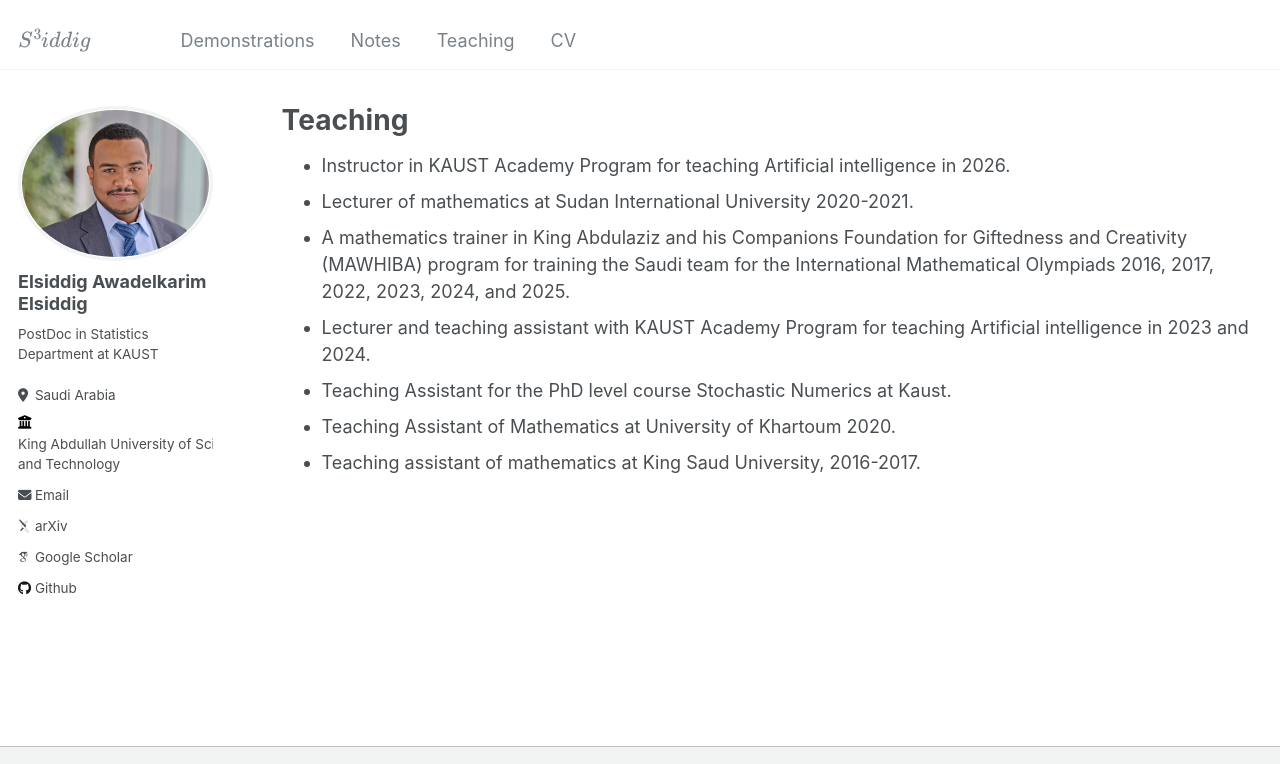
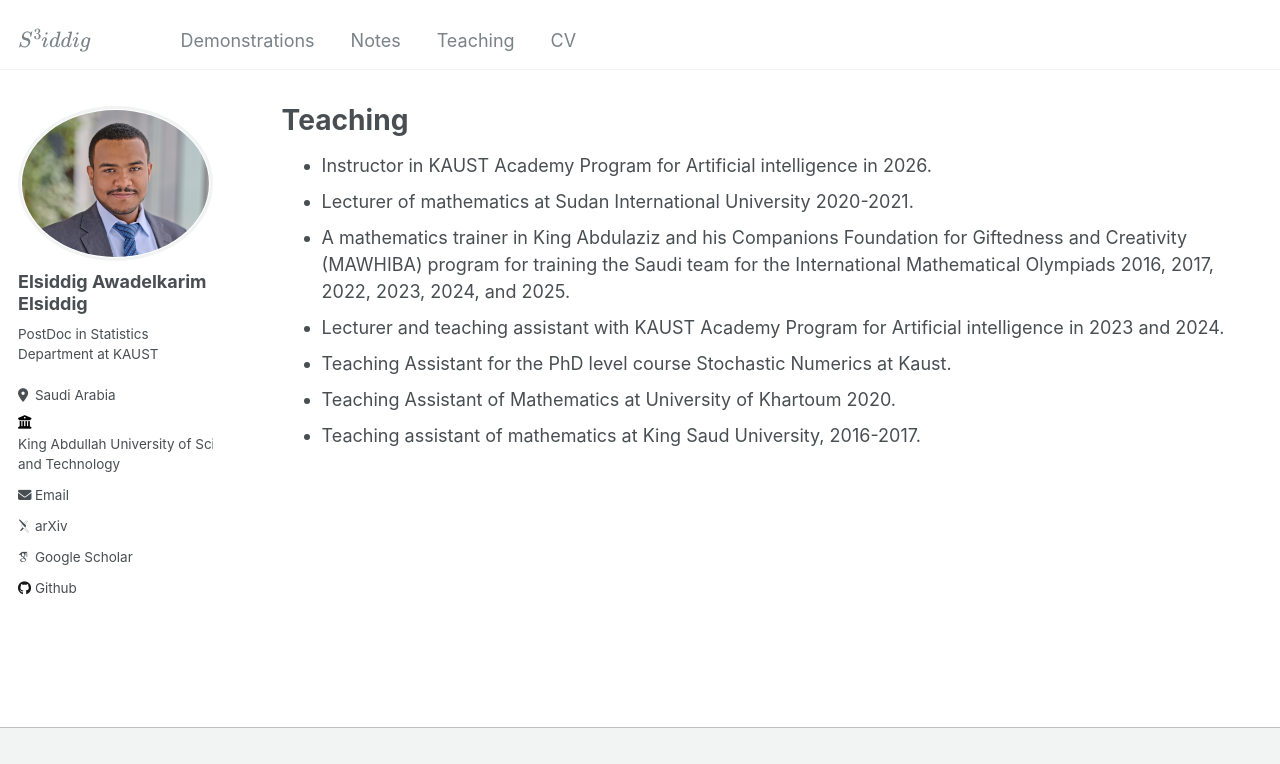
Before and after one commit to siddigss/siddigss.github.io, a Jekyll site: the page built from _pages/teaching.html, in a window 1280 px wide. Shown: the top 764 px of the page. Built offline with Jekyll 4.4.1, drawn with Linux system fonts in a browser that asks for light colours; some web fonts are replaced; grey boxes are pictures that could not be loaded.

Commit message:
Correct wording for AI

```diff
--- a/_pages/teaching.html
+++ b/_pages/teaching.html
@@ -5,10 +5,10 @@ permalink: /teaching/
 author_profile: true
 ---
 <ul>
-    <li> Instructor in KAUST Academy Program for teaching Artificial intelligence in 2026.</li>
+    <li> Instructor in KAUST Academy Program for Artificial intelligence in 2026.</li>
     <li> Lecturer of mathematics at Sudan International University 2020-2021.</li>
     <li> A mathematics trainer in King Abdulaziz and his Companions Foundation for Giftedness and Creativity (MAWHIBA) program for training the Saudi team for the International Mathematical Olympiads 2016, 2017, 2022, 2023, 2024, and 2025.</li>
-    <li> Lecturer and teaching assistant with KAUST Academy Program for teaching Artificial intelligence in 2023 and 2024.</li>
+    <li> Lecturer and teaching assistant with KAUST Academy Program for Artificial intelligence in 2023 and 2024.</li>
     <li> Teaching Assistant for the PhD level course Stochastic Numerics at Kaust.</li>
     <li> Teaching Assistant of Mathematics at University of Khartoum 2020.</li>
     <li> Teaching assistant of mathematics at King Saud University, 2016-2017.</li>
```
